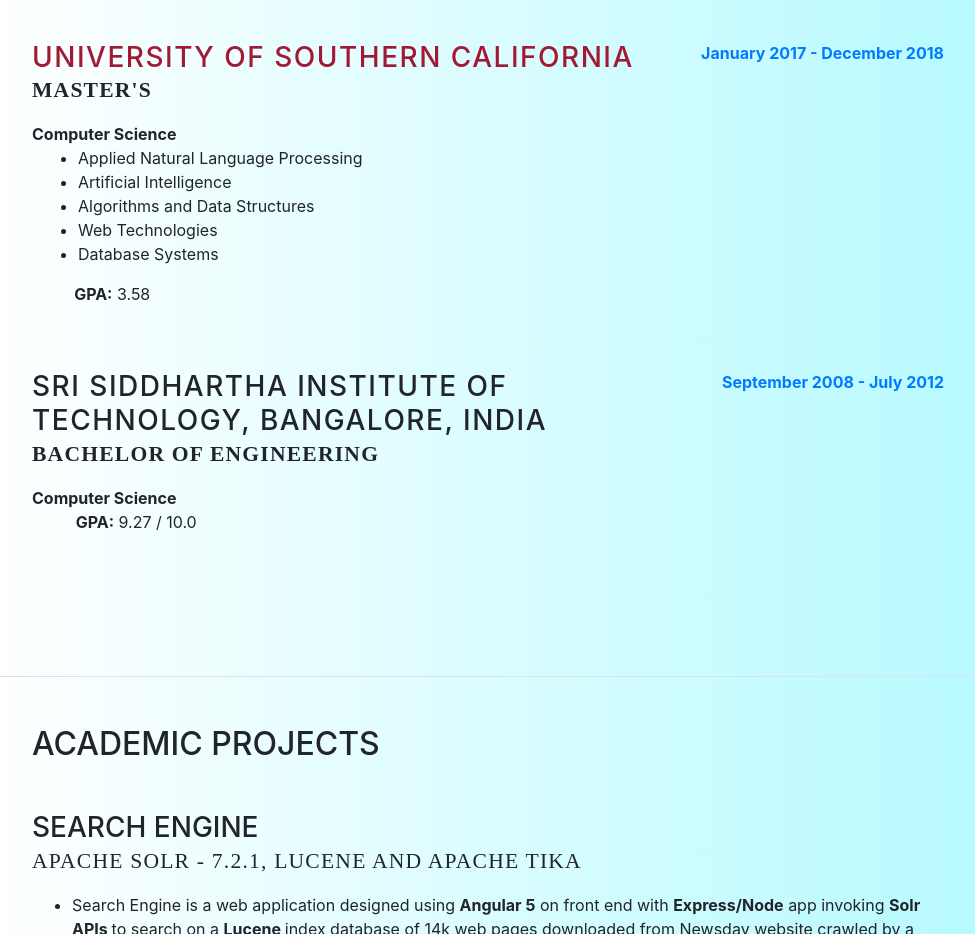
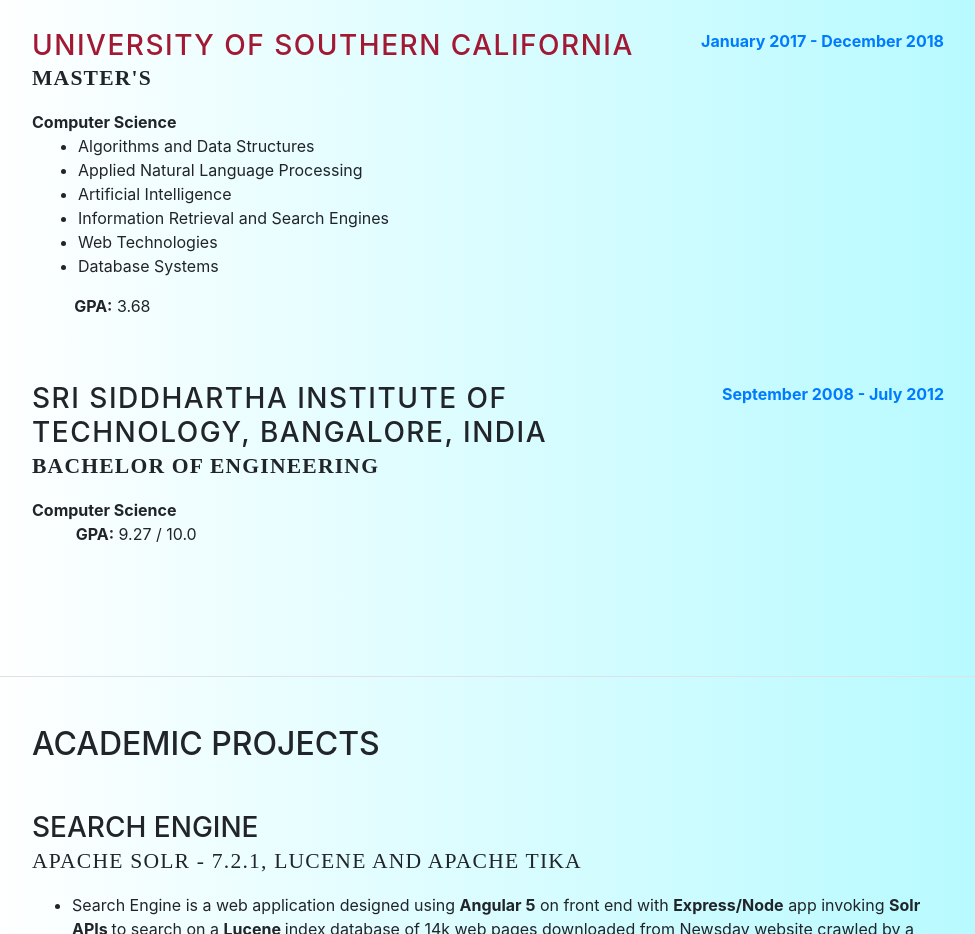
Before and after one commit to gaurav-gireesh/gaurav-gireesh.github.io, a website with bundled scripts: page index.html in a window 1280 px wide. Shown: the part 2960-3894 px from the top of the page, without its empty margins (288-1263 px from the left). Built offline with nearby package versions, Linux system fonts and the light colour scheme; files whose address does not match are found by name; a web font is replaced by a local one.

Commit message:
Updated subjects and grades

```diff
--- a/index.html
+++ b/index.html
@@ -282,14 +282,15 @@
               <div><b>Computer Science</b> </div>
               <div style="margin-left:1%;">
                 <ul>
+                    <li>Algorithms and Data Structures</li>
                   <li>Applied Natural Language Processing</li>
                   <li>Artificial Intelligence </li>
-                  <li>Algorithms and Data Structures</li>
+                  <li>Information Retrieval and Search Engines</li>
                   <li>Web Technologies</li>
                   <li>Database Systems</li>
                 </ul>
               </div>
-              <p style="margin-left:7%;"><b>GPA:</b> 3.58</p>
+              <p style="margin-left:7%;"><b>GPA:</b> 3.68</p>
             </div>
             <div class="resume-date text-md-right">
               <span class="text-primary">January 2017 - December 2018</span>
```
